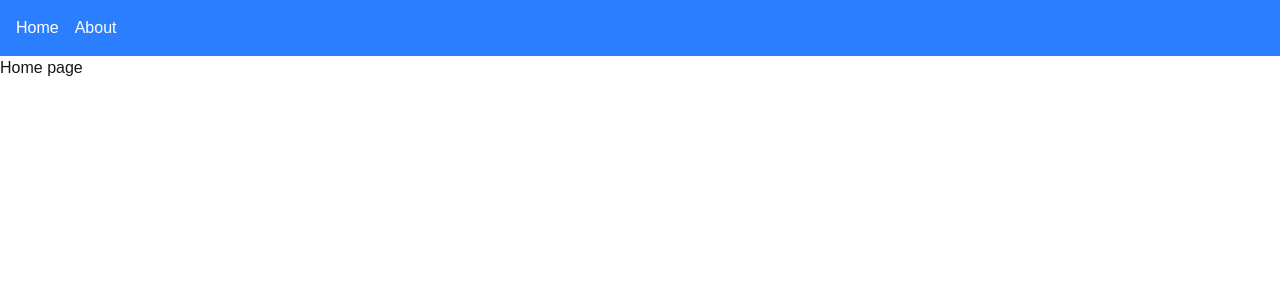
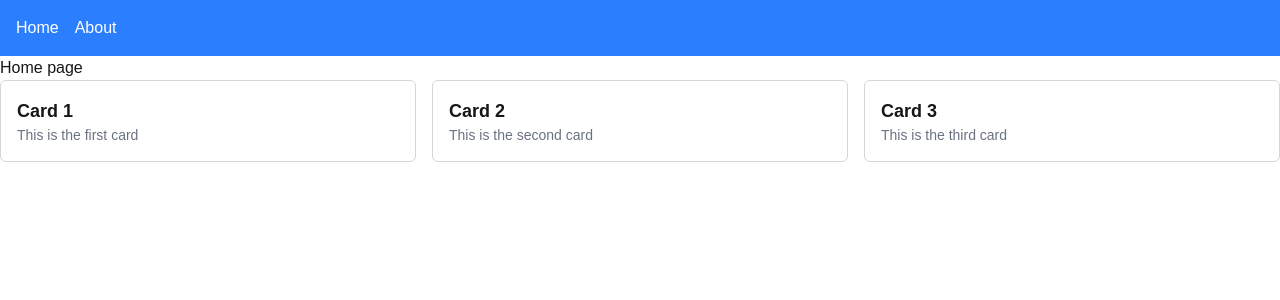
Before and after one commit to kasahun-welela/alx-project-0x02-setup, a Next.js app in the folder alx-project-0x02/: page /home in a window 1280 px wide. Shown: the top 300 px of the page. Built offline with nearby package versions, Linux system fonts and the light colour scheme.

Commit message:
create reusable card and pass different data via props

```diff
--- /dev/null
+++ b/alx-project-0x02/components/common/Card.tsx
@@ -0,0 +1,13 @@
+import { CardProps } from "@/interfaces";
+import React from "react";
+
+function Card({ title, content }: CardProps) {
+  return (
+    <div className="border border-gray-300 rounded-md p-4">
+      <h2 className="text-lg font-bold">{title}</h2>
+      <p className="text-sm text-gray-500">{content}</p>
+    </div>
+  );
+}
+
+export default Card;
--- a/alx-project-0x02/interfaces/index.ts
+++ b/alx-project-0x02/interfaces/index.ts
@@ -0,0 +1,4 @@
+export interface CardProps {
+  title: string;
+  content: string;
+}
--- a/alx-project-0x02/pages/home.tsx
+++ b/alx-project-0x02/pages/home.tsx
@@ -1,3 +1,4 @@
+import Card from "@/components/common/Card";
 import Header from "@/components/layout/Header";
 import React from "react";
 
@@ -6,6 +7,11 @@ function Home() {
     <>
       <Header />
       <h1>Home page</h1>
+      <div className="grid grid-cols-1 md:grid-cols-3 gap-4">
+        <Card title="Card 1" content="This is the first card" />
+        <Card title="Card 2" content="This is the second card" />
+        <Card title="Card 3" content="This is the third card" />
+      </div>
     </>
   );
 }
```
